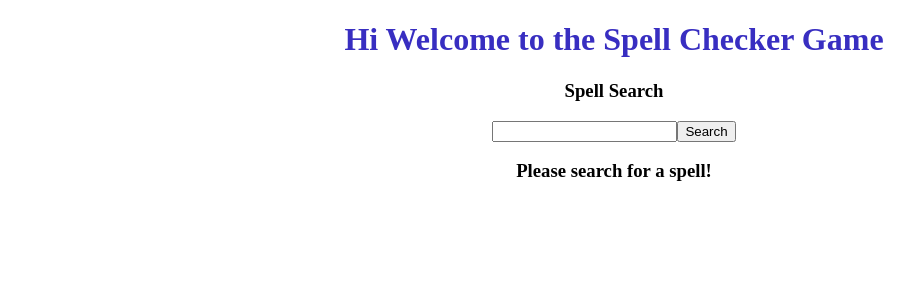
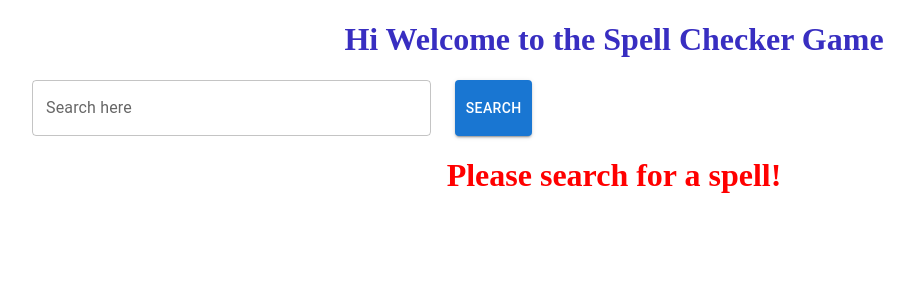
Before and after one commit to krishna-swivel/test_project, a React (Create React App) app: page / in a window 1280 px wide. Shown: the top 300 px of the page, without its empty margins (26-940 px from the left). Built offline with nearby package versions, Linux system fonts and the light colour scheme.

Commit message:
Intial Commit

```diff
--- a/src/Api/api.js
+++ b/src/Api/api.js
@@ -1,6 +1,6 @@
 /**
  * Define the Api Calls.
- * Improvements -Using redux for the apis
+ * Improvements -Using redux for the apis and thunk for middleware
  */
 
 const baseUrl = "https://www.dnd5eapi.co";
--- a/src/components/Card/SpellCard.jsx
+++ b/src/components/Card/SpellCard.jsx
@@ -61,8 +61,6 @@ const Item = styled(Paper)(({ theme }) => ({
 }));
 
 const SpellCard = (props) => {
-  const [spacing, setSpacing] = React.useState(2);
-
   return (
     <Box sx={{ flexGrow: 1 }}>
       <h1 style={{ marginTop: 20 }}>{props.spell.name}</h1>
--- a/src/components/Search/Search.jsx
+++ b/src/components/Search/Search.jsx
@@ -1,4 +1,9 @@
 import React, { Component } from "react";
+import Box from "@mui/material/Box";
+import TextField from "@mui/material/TextField";
+import Stack from "@mui/material/Stack";
+import Button from "@mui/material/Button";
+import Grid from "@mui/material/Grid";
 
 class Search extends Component {
   state = {
@@ -28,13 +33,29 @@ class Search extends Component {
     return (
       <div>
         <form ref={this.formRef} onSubmit={this.handleSubmit}>
-          <input
-            name="query"
-            type="text"
-            value={this.state.formData.query}
-            onChange={this.handleChange}
-          />
-          <button type="submit">Search</button>
+          <Box
+            sx={{
+              width: 500,
+              maxWidth: "100%",
+            }}
+            style={{ marginLeft: 50 }}
+          >
+            <Stack spacing={3} direction="row">
+              <TextField
+                name="query"
+                type="text"
+                fullWidth
+                label="Search here"
+                id="fullWidth"
+                value={this.state.formData.query}
+                onChange={this.handleChange}
+              />
+
+              <Button variant="contained" type="submit">
+                Search
+              </Button>
+            </Stack>
+          </Box>
         </form>
       </div>
     );
--- a/src/pages/SpellSearch/SpellSearch.jsx
+++ b/src/pages/SpellSearch/SpellSearch.jsx
@@ -22,7 +22,6 @@ class SpellSearching extends Component {
   render() {
     return (
       <>
-        <h3>Spell Search</h3>
         <Search handleSpellSearch={this.handleSpellSearch} />
         {this.state.spells.length ? (
           <>
@@ -31,7 +30,7 @@ class SpellSearching extends Component {
             ))}
           </>
         ) : (
-          <h3>Please search for a spell!</h3>
+          <h1 style={{ color: "red" }}>Please search for a spell!</h1>
         )}
       </>
     );
@@ -39,30 +38,3 @@ class SpellSearching extends Component {
 }
 
 export default SpellSearching;
-// function SpellSearching() {
-//   const [spells, setSpells] = useState([]);
-
-//   const handleSearch = async (data) => {
-//     const spells = await spellSearch(data);
-//     console.log(spells);
-//     setSpells({ spells: spells.results });
-//   };
-
-//   return (
-//     <>
-//       <h3>Search here !!!</h3>
-//       <Search handleSpellSearch={handleSearch} />
-//       {spells.length ? (
-//         <>
-//           {spells.map((spell) => (
-//             <SpellCard key={spell.index} spell={spell} />
-//           ))}
-//         </>
-//       ) : (
-//         <h3>Please search for a spell!</h3>
-//       )}
-//     </>
-//   );
-// }
-
-// export default SpellSearching;
```
Also changed, not shown: 1 other file (tests, documents, lock files or other folders).
